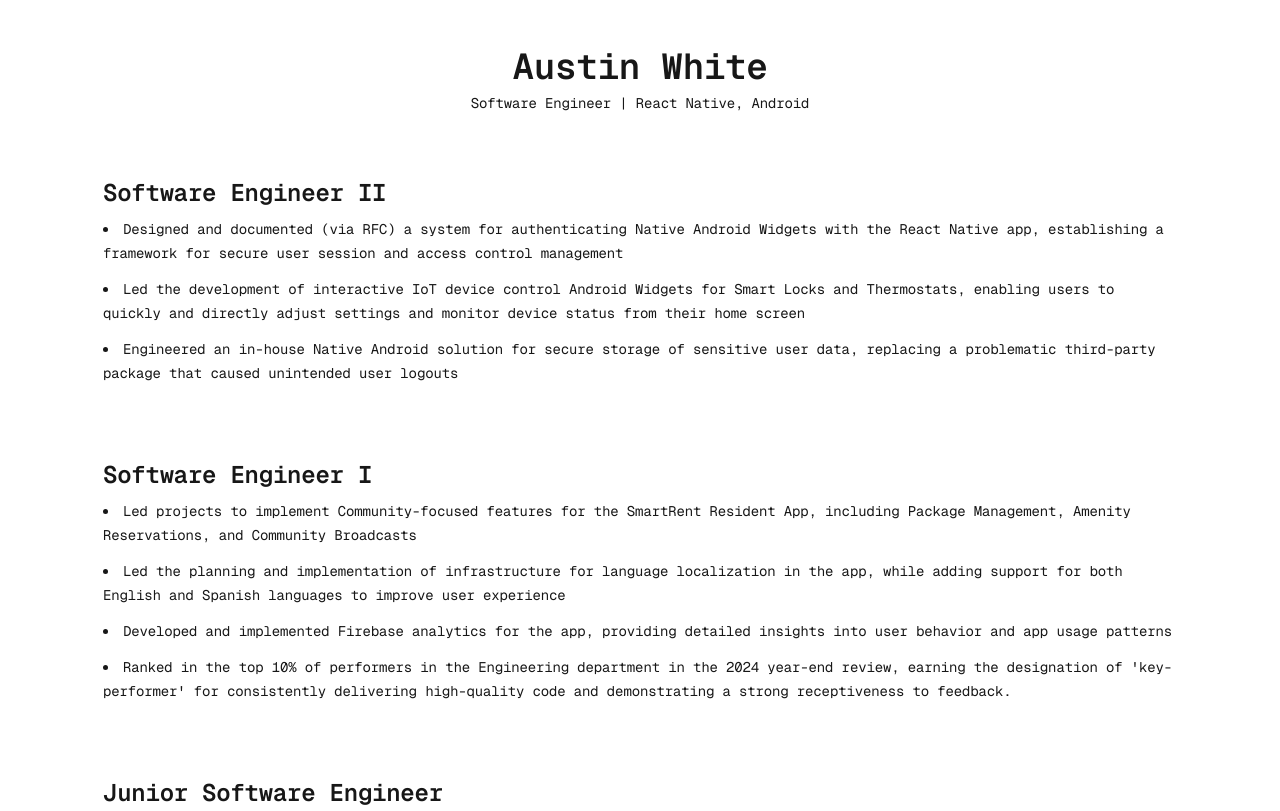
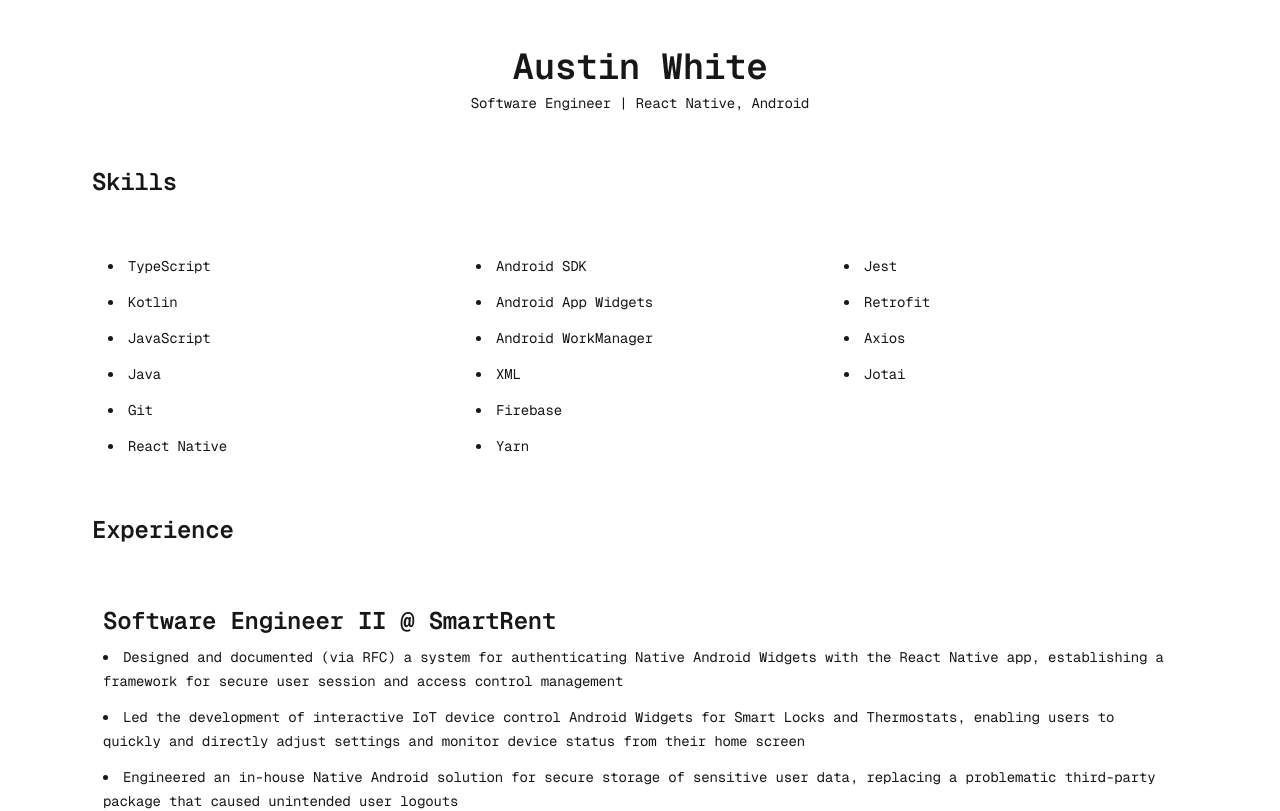
Before and after one commit to endlessrequiem/portfolio-site, a Next.js app: page / in a window 1280 px wide. Shown: the top 811 px of the page. Built offline with nearby package versions, Linux system fonts and the light colour scheme.

Commit message:
feat: added skills section

```diff
--- a/src/app/page.strings.ts
+++ b/src/app/page.strings.ts
@@ -1,19 +1,47 @@
 export const strings = {
-    jrEngineerTitle: "Junior Software Engineer",
-    jrEngineerPoint1: "Drove a significant improvement in average app rating (from 2.1 to 4.2) by strategically deploying in-app review prompts, resulting in increased user satisfaction and positive app store feedback",
-    jrEngineerPoint2: "Prepared the SmartRent Resident App for international expansion by implementing an international environment specifically to accommodate GDPR requirements, enabling the app to launch in European markets.",
-    jrEngineerPoint3: "Implemented user interfaces from wireframes, ensuring alignment with design guidelines",
-    jrEngineerPoint4: "Implemented deep links for resident account registration, enhancing app onboarding and leveraging deep links to improve user retention",
-    jrEngineerPoint5: "Contributed to the rewrite of the SmartRent Resident app in React Native using TypeScript, enabling the integration of in-house design system components for a unified user experience across all company products",
-    engOneTitle: "Software Engineer I",
-    engOnePoint1: "Led projects to implement Community-focused features for the SmartRent Resident App, including Package Management, Amenity Reservations, and Community Broadcasts",
-    engOnePoint2: "Led the planning and implementation of infrastructure for language localization in the app, while adding support for both English and Spanish languages to improve user experience",
-    engOnePoint3: "Developed and implemented Firebase analytics for the app, providing detailed insights into user behavior and app usage patterns",
-    engOnePoint4: "Ranked in the top 10% of performers in the Engineering department in the 2024 year-end review, earning the designation of 'key-performer' for consistently delivering high-quality code and demonstrating a strong receptiveness to feedback.",
-    engTwoTitle: "Software Engineer II",
-    engTwoPoint1: "Designed and documented (via RFC) a system for authenticating Native Android Widgets with the React Native app, establishing a framework for secure user session and access control management",
-    engTwoPoint2: "Led the development of interactive IoT device control Android Widgets for Smart Locks and Thermostats, enabling users to quickly and directly adjust settings and monitor device status from their home screen",
-    engTwoPoint3: "Engineered an in-house Native Android solution for secure storage of sensitive user data, replacing a problematic third-party package that caused unintended user logouts",
     header: "Austin White",
     subHeader: "Software Engineer | React Native, Android",
+    skillsHeader: "Skills",
+    skills: [
+        "TypeScript",
+        "Kotlin",
+        "JavaScript",
+        "Java",
+        "Git",
+        "React Native",
+        "Android SDK",
+        "Android App Widgets",
+        "Android WorkManager",
+        "XML",
+        "Firebase",
+        "Yarn",
+        "Jest",
+        "Retrofit",
+        "Axios",
+        "Jotai"
+    ],
+    experienceHeader: "Experience",
+    companies: ["SmartRent"],
+    jrEngineerTitle: "Junior Software Engineer",
+    jrEngineerPoints: [
+        "Drove a significant improvement in average app rating (from 2.1 to 4.2) by strategically deploying in-app review prompts, resulting in increased user satisfaction and positive app store feedback",
+        "Prepared the SmartRent Resident App for international expansion by implementing an international environment specifically to accommodate GDPR requirements, enabling the app to launch in European markets.",
+        "Implemented user interfaces from wireframes, ensuring alignment with design guidelines",
+        "Implemented deep links for resident account registration, enhancing app onboarding and leveraging deep links to improve user retention",
+        "Contributed to the rewrite of the SmartRent Resident app in React Native using TypeScript, enabling the integration of in-house design system components for a unified user experience across all company products",
+    ],
+    engOneTitle: "Software Engineer I",
+    engOnePoints: [
+        "Led projects to implement Community-focused features for the SmartRent Resident App, including Package Management, Amenity Reservations, and Community Broadcasts",
+        "Led the planning and implementation of infrastructure for language localization in the app, while adding support for both English and Spanish languages to improve user experience",
+        "Developed and implemented Firebase analytics for the app, providing detailed insights into user behavior and app usage patterns",
+        "Ranked in the top 10% of performers in the Engineering department in the 2024 year-end review, earning the designation of 'key-performer' for consistently delivering high-quality code and demonstrating a strong receptiveness to feedback."
+    ],
+    engTwoTitle: "Software Engineer II",
+    engTwoPoints: [
+        "Designed and documented (via RFC) a system for authenticating Native Android Widgets with the React Native app, establishing a framework for secure user session and access control management",
+        "Led the development of interactive IoT device control Android Widgets for Smart Locks and Thermostats, enabling users to quickly and directly adjust settings and monitor device status from their home screen",
+        "Engineered an in-house Native Android solution for secure storage of sensitive user data, replacing a problematic third-party package that caused unintended user logouts",
+    ],
+
 }
--- a/src/app/page.tsx
+++ b/src/app/page.tsx
@@ -1,31 +1,18 @@
 import styles from "./page.module.css";
-import {ResumeCard} from "@/components/ResumeCard";
 import {strings} from "./page.strings";
 import {PageHeader} from "@/components/PageHeader";
+import {SkillsSection} from "@/components/SkillsSection";
+import React from "react";
+import {ExperienceSection} from "@/components/ExperienceSection";
+import {workExperience} from "@/util/experience";
 
 export default function Home() {
     return (
         <div className={styles.page}>
             <main className={styles.main}>
                 <PageHeader title={strings.header} subTitle={strings.subHeader}/>
-                <ResumeCard title={strings.engTwoTitle} listItems={[
-                    strings.engTwoPoint1,
-                    strings.engTwoPoint2,
-                    strings.engTwoPoint3,
-                ]}/>
-                <ResumeCard title={strings.engOneTitle} listItems={[
-                    strings.engOnePoint1,
-                    strings.engOnePoint2,
-                    strings.engOnePoint3,
-                    strings.engOnePoint4,
-                ]}/>
-                <ResumeCard title={strings.jrEngineerTitle} listItems={[
-                    strings.jrEngineerPoint1,
-                    strings.jrEngineerPoint2,
-                    strings.jrEngineerPoint3,
-                    strings.jrEngineerPoint4,
-                    strings.jrEngineerPoint5
-                ]}/>
+                <SkillsSection title={strings.skillsHeader} listItems={strings.skills}/>
+                <ExperienceSection header={strings.experienceHeader} workExperience={workExperience}/>
             </main>
             <footer className={styles.footer} style={{paddingTop: 12}}>
                 <a
--- /dev/null
+++ b/src/components/ExperienceSection/index.tsx
@@ -0,0 +1,24 @@
+import React from "react";
+import {ResumeCard} from "@/components/ResumeCard";
+
+
+type ExperienceSectionProps = {
+    header: string;
+    workExperience: Experience[];
+}
+
+export type Experience = {
+    title: string;
+    company: string;
+    listItems: string[];
+}
+
+
+export const ExperienceSection: React.FC<ExperienceSectionProps> = ({header, workExperience}) => {
+    return (
+        <>
+            <h2>{header}</h2>
+            {workExperience.map((item, index) => <ResumeCard key={index} {...item} />)}
+        </>
+    )
+}
--- a/src/components/ResumeCard/index.tsx
+++ b/src/components/ResumeCard/index.tsx
@@ -3,14 +3,15 @@ import React from "react";
 
 type ResumeCardProps = {
     title: string;
+    company: string;
     listItems: string[];
 }
 
 
-export const ResumeCard: React.FC<ResumeCardProps> = ({title, listItems}) => {
+export const ResumeCard: React.FC<ResumeCardProps> = ({title, company, listItems}) => {
     return (
         <view style={{border: "1px solid white", borderRadius: "10px", padding: "10px"}}>
-            <h2>{title}</h2>
+            <h2>{title} @ {company}</h2>
             <ul>
                 {listItems.map((item, index) => <li key={index}>{item}</li>)}
             </ul>
--- /dev/null
+++ b/src/components/SkillsSection/index.tsx
@@ -0,0 +1,27 @@
+import React from "react";
+
+
+type SkillsSectionProps = {
+    title: string;
+    listItems: string[];
+}
+
+
+export const SkillsSection: React.FC<SkillsSectionProps> = ({title, listItems}) => {
+    return (
+        <>
+            <h2>{title}</h2>
+            <view style={{
+                border: "1px solid white",
+                borderRadius: "10px",
+                padding: "15px",
+                columns: 3,
+                alignItems: "center",
+            }}>
+                <ul style={{marginTop: "0px"}}>
+                    {listItems.map((item, index) => <li key={index}>{item}</li>)}
+                </ul>
+            </view>
+        </>
+    )
+}
--- /dev/null
+++ b/src/util/experience.ts
@@ -0,0 +1,22 @@
+import {Experience} from "@/components/ExperienceSection";
+import {strings} from "@/app/page.strings";
+
+export const engTwoExp: Experience = {
+    title: "Software Engineer II",
+    company: "SmartRent",
+    listItems: strings.engTwoPoints
+}
+
+export const engOneExp: Experience = {
+    title: "Software Engineer I",
+    company: "SmartRent",
+    listItems: strings.engOnePoints
+}
+
+export const jrEngExp: Experience = {
+    title: "Junior Software Engineer",
+    company: "SmartRent",
+    listItems: strings.jrEngineerPoints
+}
+
+export const workExperience: Experience[] = [engTwoExp, engOneExp, jrEngExp]
```
